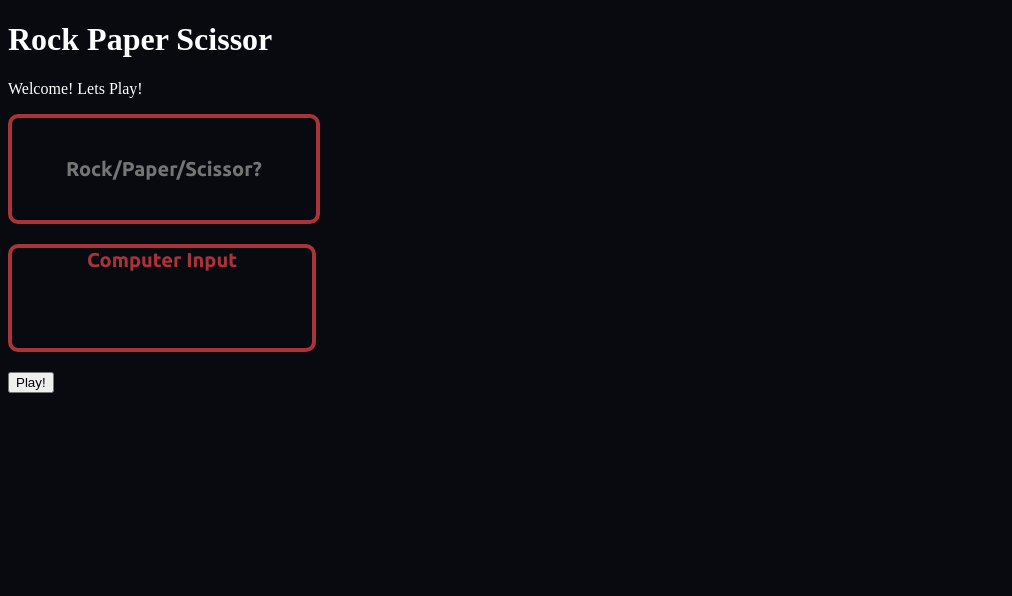
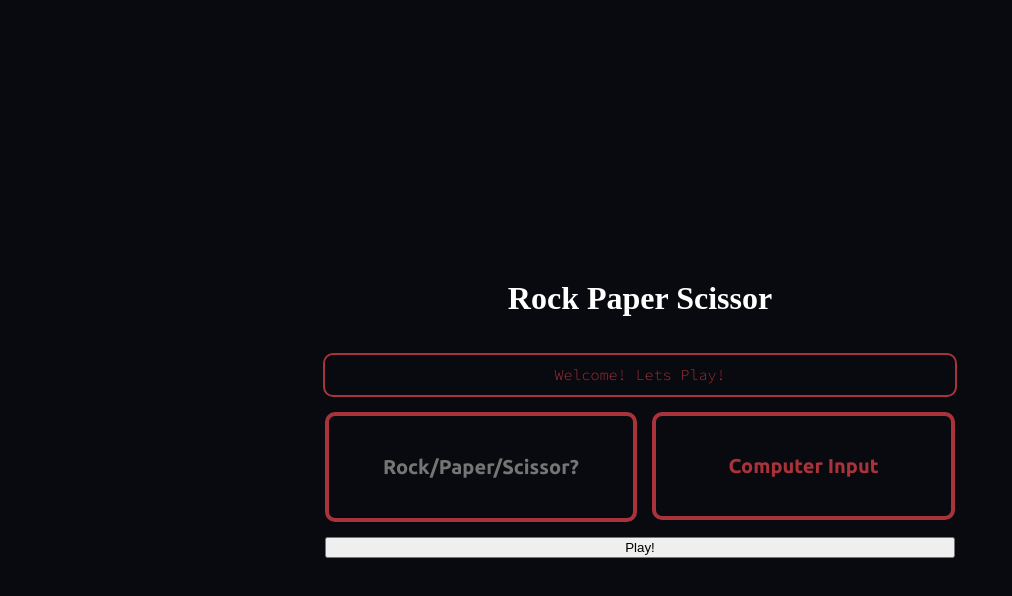
Before and after one commit to tonyhermawan325/rockPaperScissor, a plain HTML site: page index.html in a window 1280 px wide. Shown: the whole page, without its empty margins (0-1012 px from the left). Drawn offline with Linux system fonts and the light colour scheme.

Commit message:
adding ui css

```diff
--- a/index.html
+++ b/index.html
@@ -9,7 +9,7 @@
     <link rel="stylesheet" href="stylesheet.css">
     <link rel="preconnect" href="https://fonts.googleapis.com">
     <link rel="preconnect" href="https://fonts.gstatic.com" crossorigin>
-    <link href="https://fonts.googleapis.com/css2?family=Ubuntu:ital,wght@0,300;0,400;0,500;0,700;1,300;1,400;1,500;1,700&display=swap" rel="stylesheet">
+    <link href="https://fonts.googleapis.com/css2?family=Source+Code+Pro:ital,wght@0,300;0,400;0,500;1,200;1,300;1,400;1,500&family=Ubuntu:ital,wght@0,300;0,400;0,500;0,700;1,300;1,400;1,500;1,700&display=swap" rel="stylesheet">
 </head>
 <body>
     <!--
@@ -20,13 +20,17 @@
     </div>
     -->
 
-    <h1 id="title"> Rock Paper Scissor </h1>
 
     <div id="container">
+        <h1 id="title"> Rock Paper Scissor </h1>
+
         <p id="log">Welcome! Lets Play!</p>
         <div id="inputContainer">
             <input type="text" name="userInput" id="userInput" placeholder="Rock/Paper/Scissor?">
-            <p id="compInput">Computer Input</p>
+            <div id="compInput">
+                <p>Computer Input</p>
+            </div>
+
         </div>
         <input type="button" value="Play!">
 
--- a/stylesheet.css
+++ b/stylesheet.css
@@ -42,6 +42,39 @@ body{
     color: white;
 }
 
+
+#log{
+    margin: 0;
+    display: flex;
+    border: solid 2px #A9333A;
+    background-color: #090910;
+    border-radius: 10px;
+    height: 40px;
+    width: 630px;
+    font: 100 15px "Source Code Pro";
+    color: #A9333A;
+    justify-content: center;
+    align-items: center;
+}
+#container{
+    box-sizing: content-box;
+    min-width: 100%;
+    min-height: 100vh;
+    display: flex;
+    flex-direction: column;
+    justify-content: center;
+    align-items: center;
+    gap: 15px;
+}
+
+#inputContainer{
+    display: flex;
+    width: 630px;
+    flex-direction: row;
+    justify-content: center;
+    gap: 15px;
+}
+
 #userInput{
     display: block;
     border: solid 4px #A9333A;
@@ -55,6 +88,7 @@ body{
 }
 
 #compInput{
+    display: flex;
     border: solid 4px #A9333A;
     background-color: #090910;
     border-radius: 10px;
@@ -62,7 +96,14 @@ body{
     width: 300px;
     font: bold 20px "Ubuntu";
     color: #A9333A;
-    text-align: center;
+    align-content: center;
     justify-content: center;
 }
+
+input[type="button"]{
+    width: 630px;
 }
+
+#compInput>p{
+    align-self: center;
+}
```
